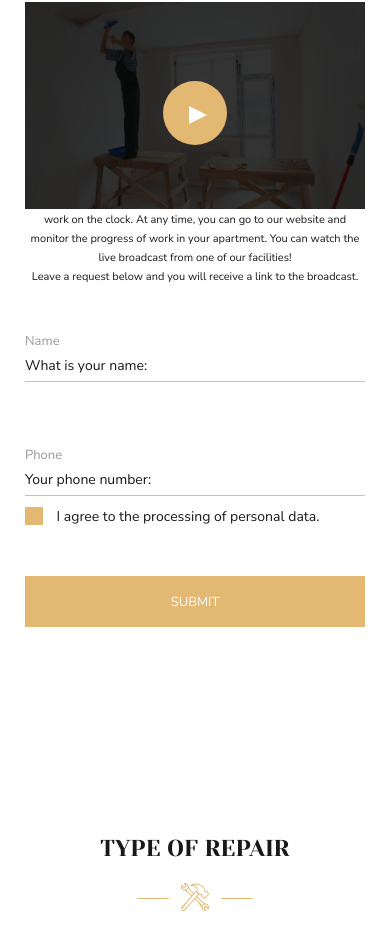
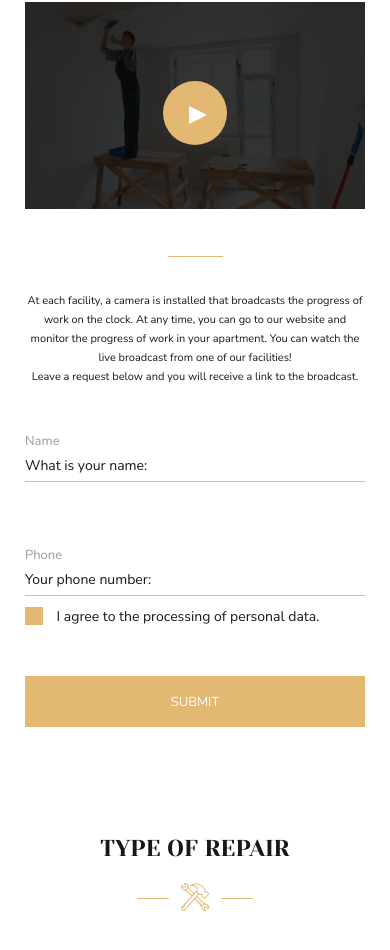
Before and after one commit to Olesia-Kravets/first_landing, a plain HTML site: page index.html in a window 390 px wide. Shown: the part 1525-2475 px from the top of the page. Drawn offline with Linux system fonts and the light colour scheme.

Commit message:
change margin top width 575px .control.devider

```diff
--- a/css/media.css
+++ b/css/media.css
@@ -665,7 +665,7 @@
     }
 
     .devider {
-         margin-top: -180px;
+         margin-top: -80px;
     }
 
     .control_text {
```
